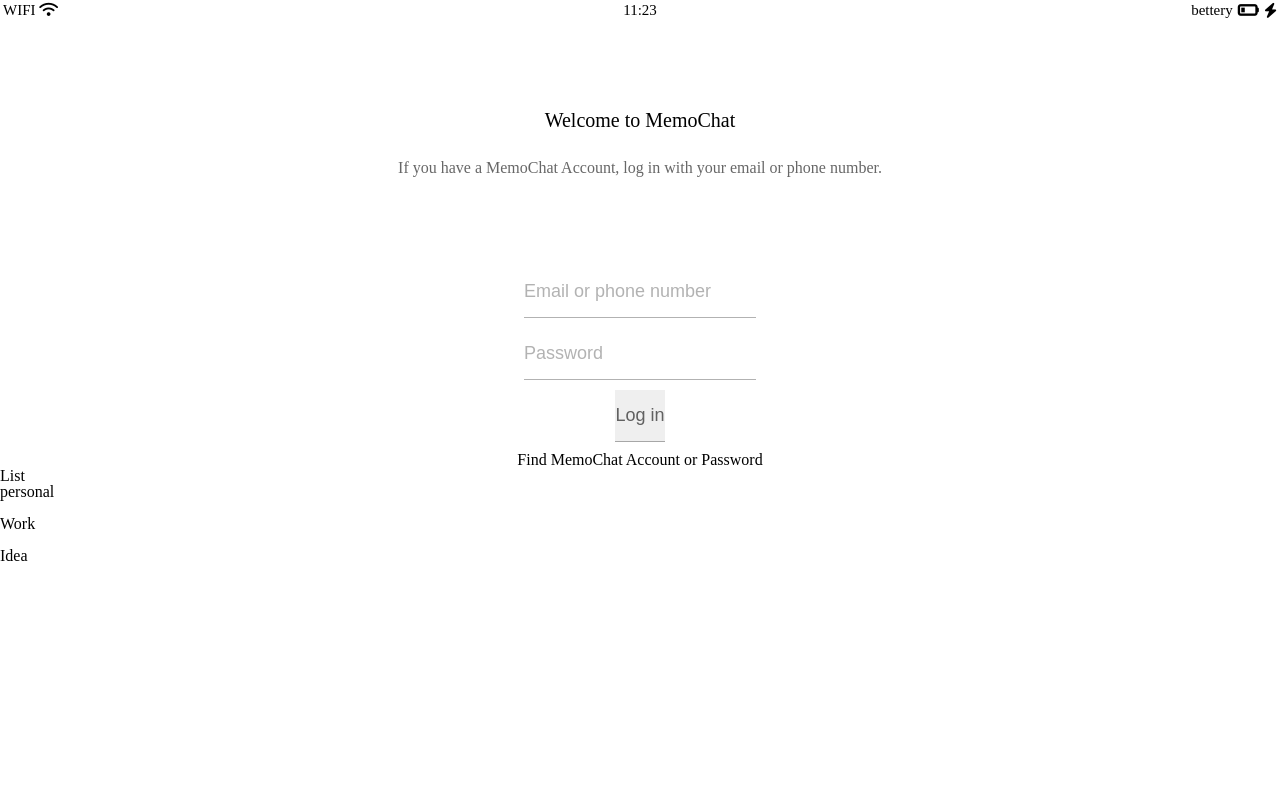
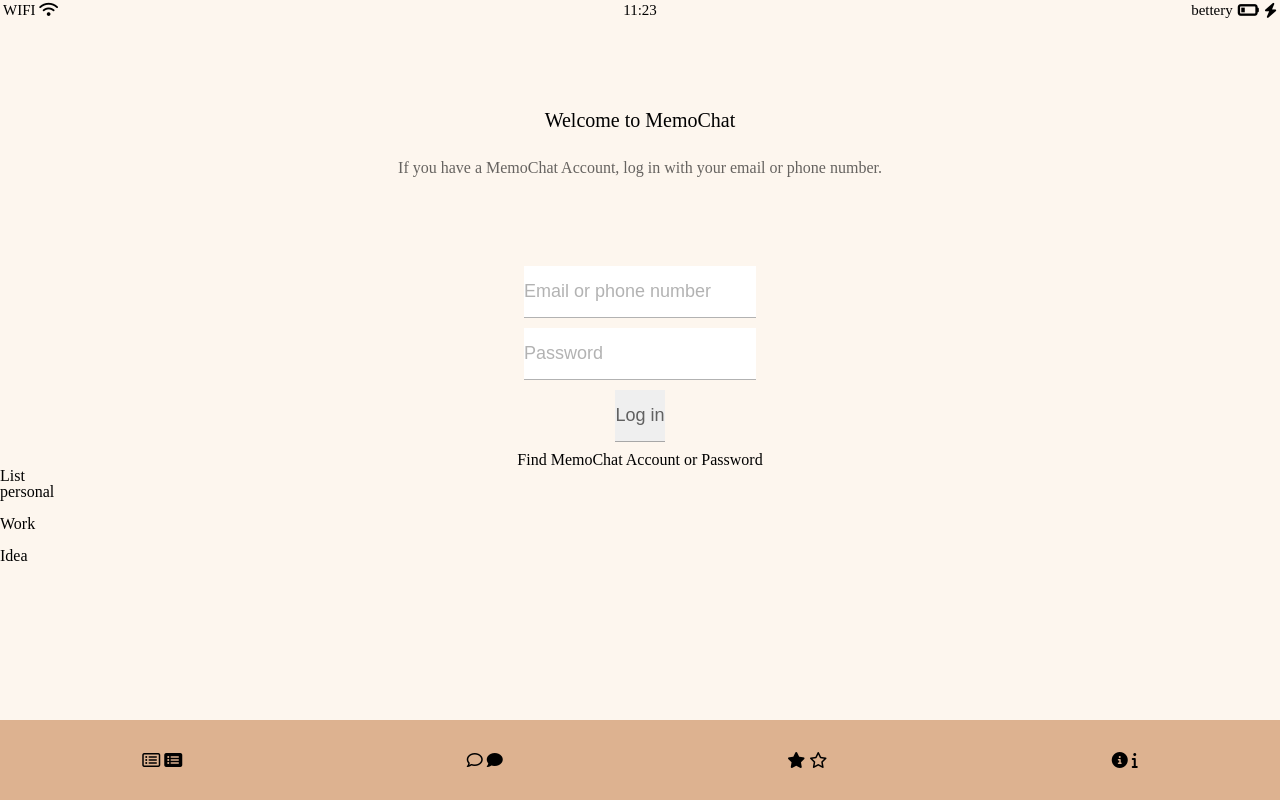
Before and after one commit to UHquokka/myMemoChat, a plain HTML site: page index.html in a window 1280 px wide. Drawn offline with Linux system fonts and the light colour scheme.

Commit message:
nav-bar 틀 잡기, main color 지정

```diff
--- /dev/null
+++ b/css/nav.css
@@ -0,0 +1,22 @@
+.nav {
+    position: fixed;
+    bottom: 0;
+    width: 100%;
+    height: 80px;
+    background-color: var(--main-color);
+}
+
+.nav_list {
+    height: inherit;
+    display: flex;
+    justify-content: space-around;
+    align-items: center;
+}
+
+.nav_btn {
+    display: flex;
+    justify-content: center;
+    align-items: center;
+}
+
+.nav_link i {}
--- a/css/style.css
+++ b/css/style.css
@@ -1,12 +1,15 @@
 @import "reset.css";
+
+@import "variables.css";
 @import "status-bar.css";
-@import "variables.css";
+@import "nav.css";
 
 body {
     width: 100%;
     height: 100vh;
     display: flex;
     flex-direction: column;
+    background-color: #FDF6EE;
 }
 
 .welcome-header {
@@ -31,6 +34,7 @@
 }
 
 #login-form {
+    width: 100%;
     display: flex;
     flex-direction: column;
     justify-content: center;
--- a/css/variables.css
+++ b/css/variables.css
@@ -0,0 +1,3 @@
+:root {
+    --main-color: #DDB290;
+}
--- a/index.html
+++ b/index.html
@@ -57,15 +57,36 @@
             <img class='#' />
         </div>
     </div>
-    <div class='nav'>
-        <div class="nav_icon"></div>
-        <div class="nav_icon"></div>
-        <div class="nav_icon"></div>
-        <div class="nav_icon"></div>
-    </div>
+    <nav class='nav'>
+        <ul class='nav_list'>
+            <li class="nav_btn">
+                <a class='nav__link' href='#'>
+                    <i class="far fa-list-alt"></i>
+                    <i class="fas fa-list-alt"></i>
+                </a>
+            </li>
+            <li class="nav_btn">
+                <a class='nav__link' href='#'>
+                    <i class="far fa-comment"></i>
+                    <i class="fas fa-comment"></i>
+                </a>
+            </li>
+            <li class="nav_btn">
+                <a class='nav__link' href='#'>
+                    <i class="fas fa-star"></i>
+                    <i class="far fa-star"></i>
+                </a>
+            </li>
+            <li class="nav_btn">
+                <a class='nav__link' href='#'>
+                    <i class="fas fa-info-circle"></i>
+                    <i class="fas fa-info "></i>
+                </a>
+            </li>
+        </ul>
+    </nav>
 
-    <script src="https://kit.fontawesome.com/6478f529f2.js" crossorigin="anonymous"></script>
-
+    <script src="https://kit.fontawesome.com/25e4b1ba71.js" crossorigin="anonymous"></script>
 </body>
 
 </html>
```
